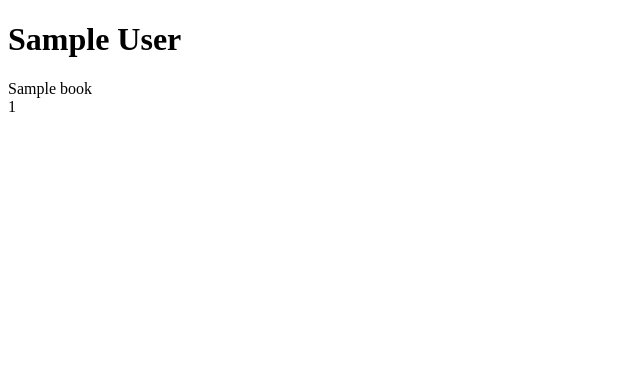
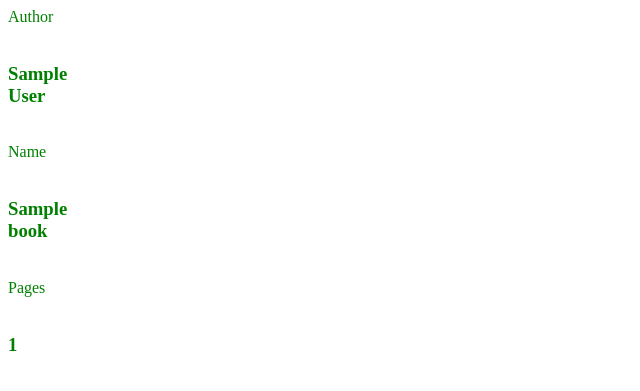
Before and after one commit to markiyan2009/library1, a Python web app: template templates/info.html in a window 1280 px wide. Shown: the top 391 px of the page, without its empty margins (0-640 px from the left). Run offline with Jinja, Linux system fonts and the light colour scheme; the template is opened without the code that fills it: most values are stand-ins (such as "Sample title", 1, 10 or a date in 2020).

Commit message:
Update info.html

```diff
--- a/templates/info.html
+++ b/templates/info.html
@@ -2,12 +2,20 @@
 <html>
 <head>
     <title>Info</title>
+    <link rel="stylesheet" href="{{ url_for('static', path='info.css') }}">
 </head>
 <body>
-    {%for book in books%}
-        <h1>{{book.author}}</h1>
-        <p>{{book.name}}<br>{{book.pages}}</p>
-    {%endfor%}
+
+        {%for book in books%}
+        <div class="main">
+            Author <br>
+            <span class="author"><h3>{{book.author}}</h3></span><br>
+            Name <br>
+            <span class="name"><h3>{{book.name}}</h3></span><br>
+            Pages <br>
+            <span class="pages"><h3>{{book.pages}}</h3></span>
+        </div>
+        {%endfor%}
 
 </body>
 </html>
```
